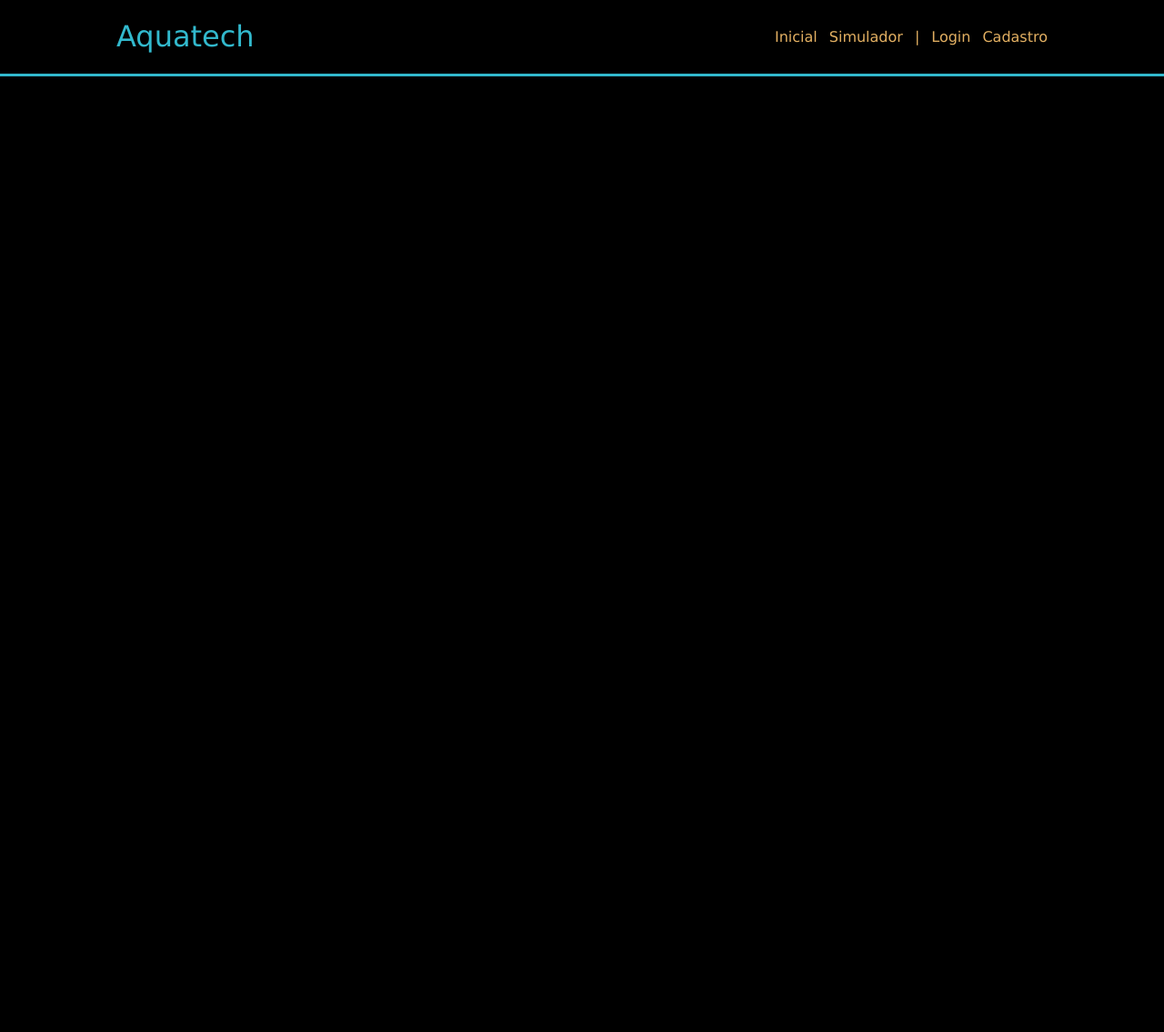
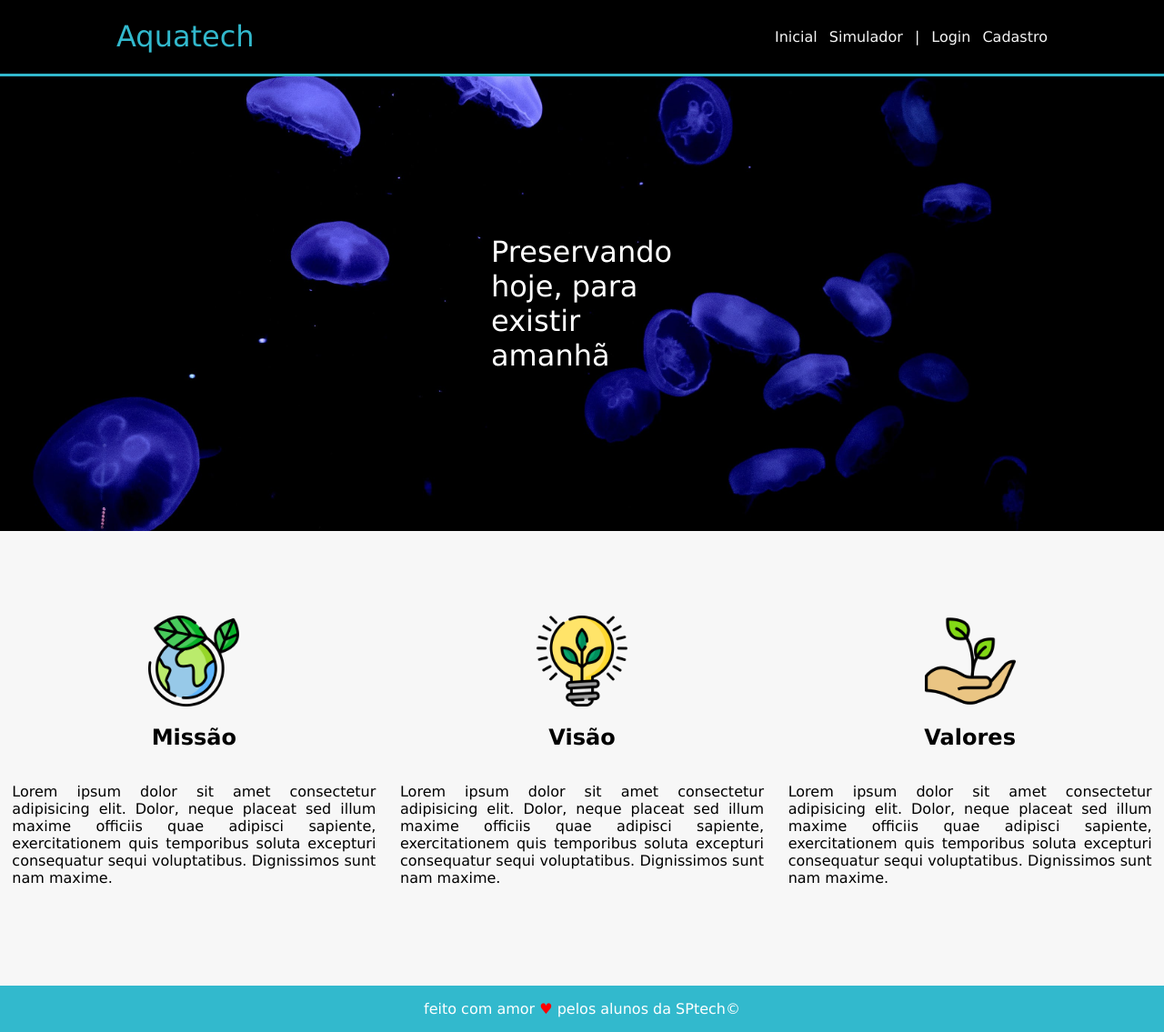
Before and after one commit to kaiquefaconi/aquatech, a plain HTML site: page index.html in a window 1280 px wide. Shown: the whole page at 91% size. Before the commit the page ends 800 px from the top, so only its background shows below. Drawn offline with Linux system fonts and the light colour scheme.

Commit message:
Atualização aquatech

```diff
--- a/index.html
+++ b/index.html
@@ -1,11 +1,14 @@
 <!DOCTYPE html>
 <html lang="en">
-
 	<head>
-    <meta charset="UTF-8">
-    <meta name="viewport" content="width=device-width, initial-scale=1.0">
+		<meta charset="UTF-8" />
+		<meta
+			name="viewport"
+			content="width=device-width, initial-scale=1.0" />
 		<title>Auatech</title>
-    <link rel="stylesheet" href="style.css">
+		<link
+			rel="stylesheet"
+			href="style.css" />
 	</head>
 
 	<body>
@@ -15,16 +18,71 @@
 				<ul class="navbar">
 					<li>Inicial</li>
 					<li>Simulador</li>
-                <li> | </li>
-                <li>Login </li>
+					<li>|</li>
+					<li>Login</li>
+					<a href="./cadastro.html">
 						<li>Cadastro</li>
+					</a>
 				</ul>
 			</div>
 		</div>
+		<div class="banner">
+			<div class="container">
+				<p>Preservando hoje, para existir amanhã</p>
+			</div>
+		</div>
 
+		<div class="social">
+			<div class="container">
+				<div class="box">
+					<img
+						src="assets/imagens/planet-earth_color.png"
+						alt="" />
+					<h2>Missão</h2>
+					<p>
+						Lorem ipsum dolor sit amet consectetur adipisicing elit. Dolor,
+						neque placeat sed illum maxime officiis quae adipisci sapiente,
+						exercitationem quis temporibus soluta excepturi consequatur sequi
+						voluptatibus. Dignissimos sunt nam maxime.
+					</p>
+				</div>
 
+				<div class="box">
+					<img
+						src="assets/imagens/lightbulb_color.png"
+						alt="" />
+					<h2>Visão</h2>
+					<p>
+						Lorem ipsum dolor sit amet consectetur adipisicing elit. Dolor,
+						neque placeat sed illum maxime officiis quae adipisci sapiente,
+						exercitationem quis temporibus soluta excepturi consequatur sequi
+						voluptatibus. Dignissimos sunt nam maxime.
+					</p>
+				</div>
 
+				<div class="box">
+					<img
+						src="assets/imagens/growth_color.png"
+						alt="" />
+					<h2>Valores</h2>
+					<p>
 
+							Lorem ipsum dolor sit amet consectetur adipisicing elit. Dolor,
+							neque placeat sed illum maxime officiis quae adipisci sapiente,
+							exercitationem quis temporibus soluta excepturi consequatur sequi
+							voluptatibus. Dignissimos sunt nam maxime.
+
+					</p>
+				</div>
+			</div>
+		</div>
+		<div class="footer">
+			<div class="container">
+				<p>
+					feito com amor <span style="color: red"> &hearts;</span> pelos alunos
+					da SPtech&copy;
+				</p>
+			</div>
+		</div>
 	</body>
-
 </html>
--- a/style.css
+++ b/style.css
@@ -13,12 +13,19 @@ body {
 
 .navbar {
     width: 300px;
-    color: #e3b062;
+    color: whitesmoke;
     list-style: none;
     display: flex;
     justify-content: space-between;
     align-items: center;
 }
+
+.navbar a{
+color: whitesmoke;
+text-decoration: none;
+
+}
+
 
 .header {
     border-bottom: 3px solid #32b9cd;
@@ -35,3 +42,57 @@ body {
 
 
 }
+/*Banner*/
+
+.banner{
+background-image: url(assets/imagens/bg-jelly-fish-para_outras_pags.png);
+height: 500px;
+color: white;
+}
+.banner .container{
+    height: 100%;
+    justify-content: center;
+align-items: center;
+}
+.banner .container p{
+    font-size: 32px;
+    width: 200px;
+}
+/*social*/
+
+.social{
+background-color: #f7f7f7;
+height: 500px;
+}
+.social .container{
+    height: 100%;
+    width: 100%;
+    align-items: center;
+    justify-content: space-around;
+}
+
+.social .container .box{
+    width: 400px;
+    display: flex;
+    flex-direction: column;
+    align-items: center;
+    text-align: justify;
+}
+
+.social .container .box img{
+    width: 100px;
+}
+
+.social .container .box p {
+    width: 100%;
+}
+/*footer*/
+.footer{
+    background-color: #32b9cd;
+    color: white;
+}
+
+.footer .container{
+    justify-content: center ;
+    text-align: center;
+}
```
Also changed, not shown: cadastro.html (added, +12 -0 lines), assets/imagens/bg-jelly-fish-para_outras_pags.png (added), assets/imagens/favicon2.ico (added), assets/imagens/growth_color.png (added), assets/imagens/lightbulb_color.png (added), assets/imagens/planet-earth_color.png (added). Lines whose indentation alone changed are shown as unchanged.
